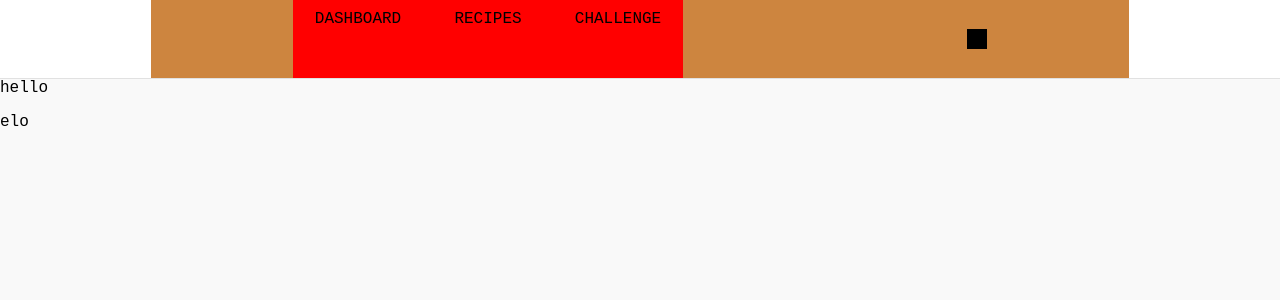
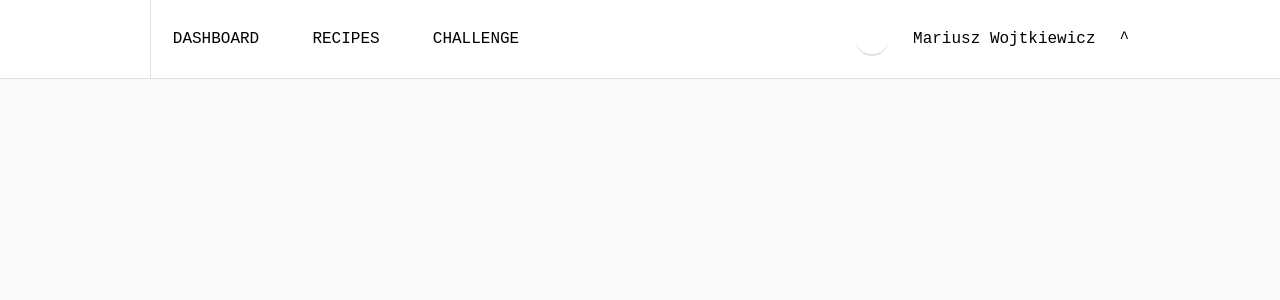
Before and after one commit to wwojciech89/nutrition-calendar, a React (Create React App) app: page / in a window 1280 px wide. Shown: the top 300 px of the page. Built offline with nearby package versions, Linux system fonts and the light colour scheme.

Commit message:
add styles to navigation

```diff
--- a/src/App.js
+++ b/src/App.js
@@ -5,8 +5,6 @@ function App() {
   return (
     <>
       <Navigation />
-      <div>hello</div>
-      <p>elo</p>
     </>
   );
 }
--- a/src/assets/components/Navigation/Navigation.js
+++ b/src/assets/components/Navigation/Navigation.js
@@ -1,16 +1,22 @@
 import React from "react";
 import NavigationItem from "./NavigationItem/NavigationItem";
 import styles from "./Navigation.module.scss";
+import { accounts } from "../../data/accounts";
 
 const Navigation = () => (
   <nav className={styles.navigation}>
+    <div className={styles.logo__space}></div>
     <div className={styles.navigation__wrapper}>
       <div className={styles.navigationItems__wrapper}>
         <NavigationItem name="DASHBOARD" />
         <NavigationItem name="RECIPES" />
         <NavigationItem name="CHALLENGE" />
       </div>
-      <div className={styles.person__wrapper}></div>
+      <div className={styles.person__wrapper}>
+        <div className={styles.picture} src={accounts[0].image} alt="user" />
+        <p className={styles.name}>Mariusz Wojtkiewicz</p>
+        <p>^</p>
+      </div>
     </div>
   </nav>
 );
--- a/src/assets/components/Navigation/Navigation.module.scss
+++ b/src/assets/components/Navigation/Navigation.module.scss
@@ -4,17 +4,25 @@
   height: 79px;
   display: flex;
   align-items: center;
-  justify-content: space-around;
+  justify-content: center;
   border-bottom: #e1e1e1 1px solid;
+}
+
+.logo__space {
+  background-color: white;
+  width: 100px;
+  height: 100%;
+  border-right: #e1e1e1 1px solid;
+  margin-left: -100px;
 }
 
 .navigation__wrapper {
   width: 978px;
   height: 100%;
-  background-color: peru;
+  background-color: white;
   display: flex;
   align-items: center;
-  justify-content: space-around;
+  justify-content: space-between;
 }
 
 .navigationItems__wrapper {
@@ -25,7 +33,15 @@
 }
 
 .person__wrapper {
-  background-color: black;
-  height: 20px;
-  width: 20px;
+  display: flex;
+  align-items: center;
+  justify-content: space-between;
+  width: 28%;
 }
+
+.picture {
+  width: 34px;
+  height: 34px;
+  border-radius: 50%;
+  border-bottom: #e1e1e1 2px solid;
+}
--- a/src/assets/components/Navigation/NavigationItem/NavigationItem.module.scss
+++ b/src/assets/components/Navigation/NavigationItem/NavigationItem.module.scss
@@ -1,7 +1,7 @@
 .item__wrapper {
   width: 130px;
-  padding: 10px;
-  background-color: red;
+  padding: 30px 10px;
+  background-color: white;
   height: 100%;
   text-align: center;
   margin: auto;
--- /dev/null
+++ b/src/assets/data/accounts.js
@@ -0,0 +1,7 @@
+import mariusz from "../images/mariusz.jpg";
+
+export const accounts = [
+  {
+    image: mariusz,
+  },
+];
```
Also changed, not shown: src/assets/images/mariusz.jpg (added).
